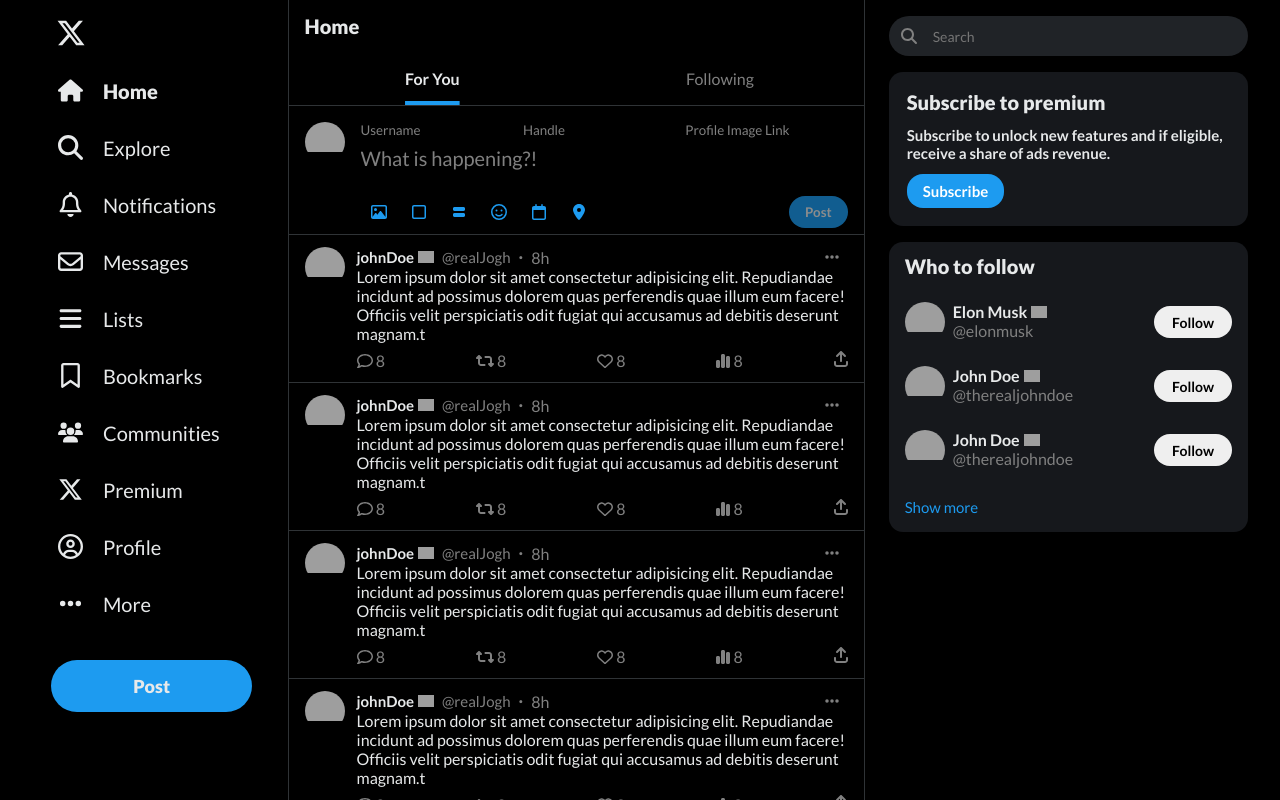
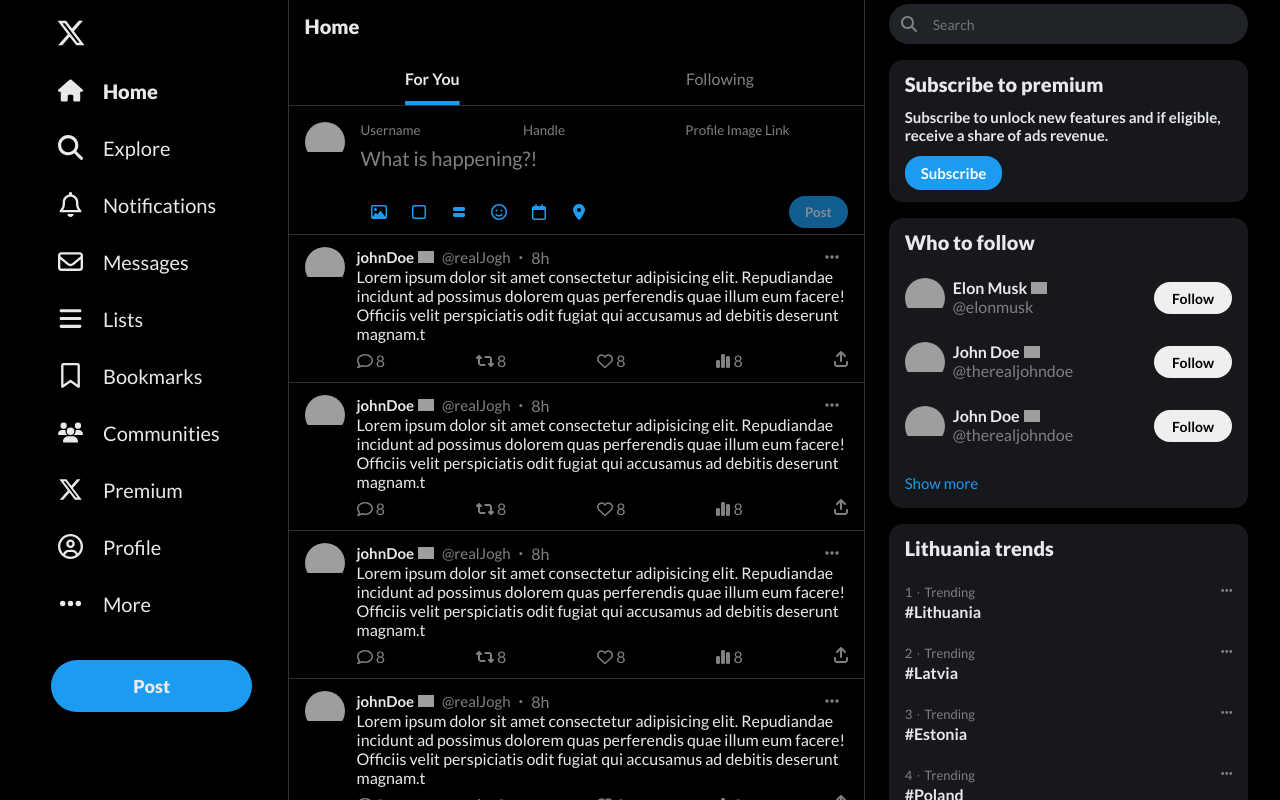
Before and after one commit to PatrikasDapsys/TwitterTS, a Vue app: page / in a window 1280 px wide. Built offline with nearby package versions, Linux system fonts and the light colour scheme; grey boxes are pictures that could not be loaded.

Commit message:
trending tab

```diff
--- a/src/App.vue
+++ b/src/App.vue
@@ -35,5 +35,6 @@
 }
 .widgets {
   flex: 0.3;
+  overflow-y: scroll;
 }
 </style>
--- /dev/null
+++ b/src/components/TrendingTab.vue
@@ -0,0 +1,48 @@
+<script setup lang="ts">
+defineProps({
+  place: Number,
+  name: String,
+});
+</script>
+<template>
+  <div class="container">
+    <div class="top">
+      <div>
+        {{ place }} &nbsp;<span class="dot">&#8226;</span>&nbsp; Trending
+      </div>
+      <font-awesome-icon icon="fa-solid fa-ellipsis" />
+    </div>
+    <div class="bottom">#{{ name }}</div>
+  </div>
+</template>
+
+<style lang="scss" scoped>
+.container {
+  width: 100%;
+  padding: 12px 16px;
+  transition: all 200ms ease;
+  &:hover {
+    background-color: #1d1f23;
+  }
+}
+
+.dot {
+  font-size: 4px;
+}
+
+.top {
+  display: flex;
+  justify-content: space-between;
+  color: gray;
+  font-size: 13px;
+  margin-bottom: 2px;
+  :first-child {
+    display: flex;
+    align-items: center;
+  }
+}
+
+.bottom {
+    font-weight: 700;
+}
+</style>
--- a/src/components/Widgets.vue
+++ b/src/components/Widgets.vue
@@ -1,5 +1,49 @@
 <script setup lang="ts">
 import FollowSuggestion from "./FollowSuggestion.vue";
+import TrendingTab from "./TrendingTab.vue";
+
+const trendingTabs = [
+  {
+    place: 1,
+    name: "Lithuania",
+  },
+  {
+    place: 2,
+    name: "Latvia",
+  },
+  {
+    place: 3,
+    name: "Estonia",
+  },
+  {
+    place: 4,
+    name: "Poland",
+  },
+  {
+    place: 5,
+    name: "USA",
+  },
+  {
+    place: 6,
+    name: "China",
+  },
+  {
+    place: 7,
+    name: "UK",
+  },
+  {
+    place: 8,
+    name: "Germany",
+  },
+  {
+    place: 9,
+    name: "France",
+  },
+  {
+    place: 10,
+    name: "Australia",
+  },
+];
 </script>
 <template>
   <section>
@@ -8,7 +52,7 @@
       <input type="text" placeholder="Search" maxlength="30" />
     </div>
     <div class="premium background--rounded">
-      <strong> Subscribe to premium </strong>
+      <strong class="title"> Subscribe to premium </strong>
       <p>
         Subscribe to unlock new features and if eligible, receive a share of ads
         revenue.
@@ -16,7 +60,7 @@
       <button>Subscribe</button>
     </div>
     <div class="followSuggestions background--rounded">
-      <strong>Who to follow</strong>
+      <strong class="title">Who to follow</strong>
       <FollowSuggestion
         username="Elon Musk"
         handle="elonmusk"
@@ -34,17 +78,29 @@
       />
       <button>Show more</button>
     </div>
+    <div class="trending background--rounded">
+      <strong class="title">Lithuania trends</strong>
+      <div v-for="tab in trendingTabs" :key="tab.place" class="">
+        <TrendingTab :place="tab.place" :name="tab.name" />
+      </div>
+    </div>
   </section>
 </template>
 
 <style lang="scss" scoped>
 section {
-  margin: 16px 0 0 24px;
+  margin: 4px 0 0 24px;
 }
 
 .background--rounded {
   background-color: var(--background-blue-secondary);
   border-radius: 14px;
+}
+
+.title {
+  font-size: 20px;
+  font-weight: 800;
+  padding: 12px 16px;
 }
 
 .searchBar {
@@ -70,15 +126,11 @@
 .premium {
   display: flex;
   flex-direction: column;
-  padding: 18px;
+  padding: 12px 16px;
   gap: 12px;
   font-weight: 700;
   font-size: 15px;
   margin-bottom: 16px;
-  strong {
-    font-size: 20px;
-    font-weight: 900;
-  }
   button {
     width: fit-content;
     padding: 8px 16px;
@@ -88,16 +140,18 @@
     font-size: 15px;
     font-weight: 700;
   }
+  .title {
+    padding: unset;
+  }
 }
 
 .followSuggestions {
   display: flex;
   flex-direction: column;
   overflow: hidden;
-  strong {
-    font-size: 20px;
+  margin-bottom: 16px;
+  .title {
     padding: 12px 16px;
-    font-weight: 800;
   }
   button {
     background: none;
@@ -112,4 +166,10 @@
     }
   }
 }
+
+.trending {
+  width: 100%;
+  display: flex;
+  flex-direction: column;
+}
 </style>
--- a/src/components/tabRow.vue
+++ b/src/components/tabRow.vue
@@ -34,8 +34,5 @@
   div {
     margin: 0 20px;
   }
-  /* &:hover {
-    background-color: var(--background-secondary);
-  } */
 }
 </style>
```
